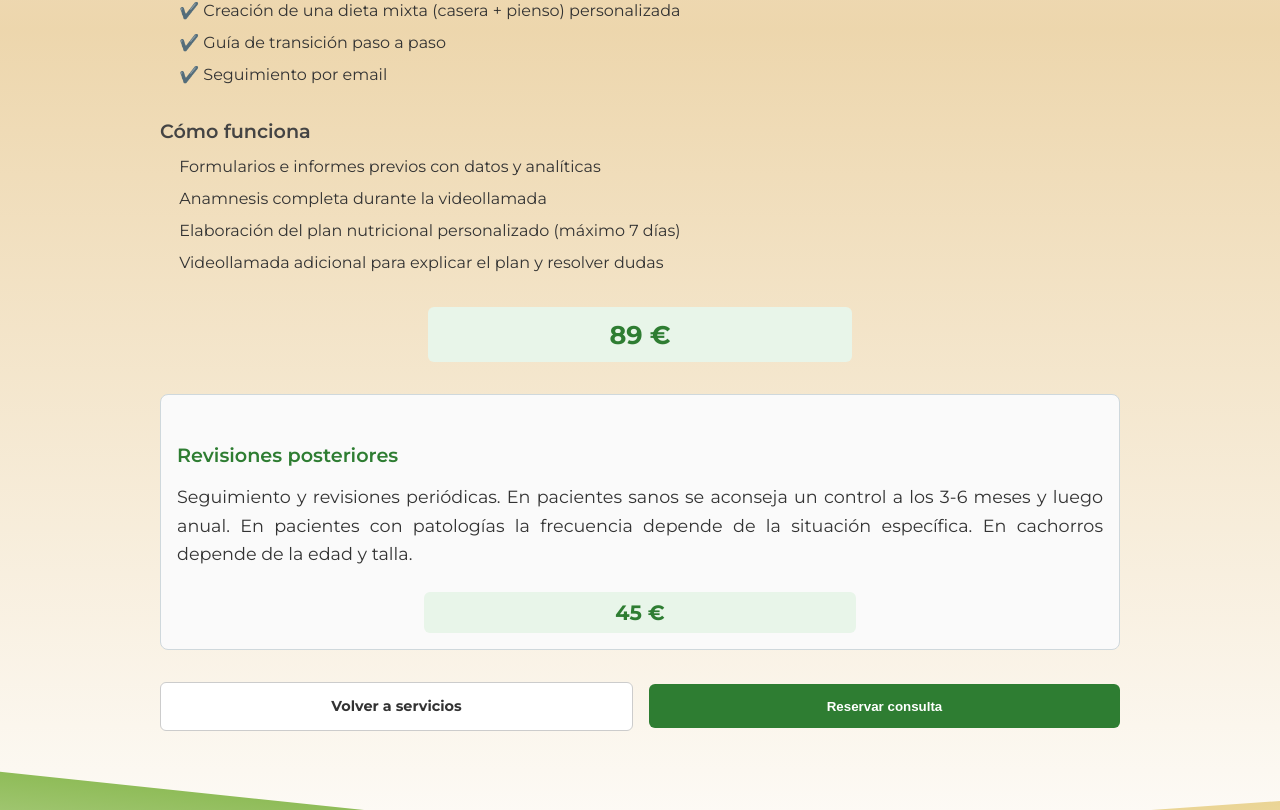
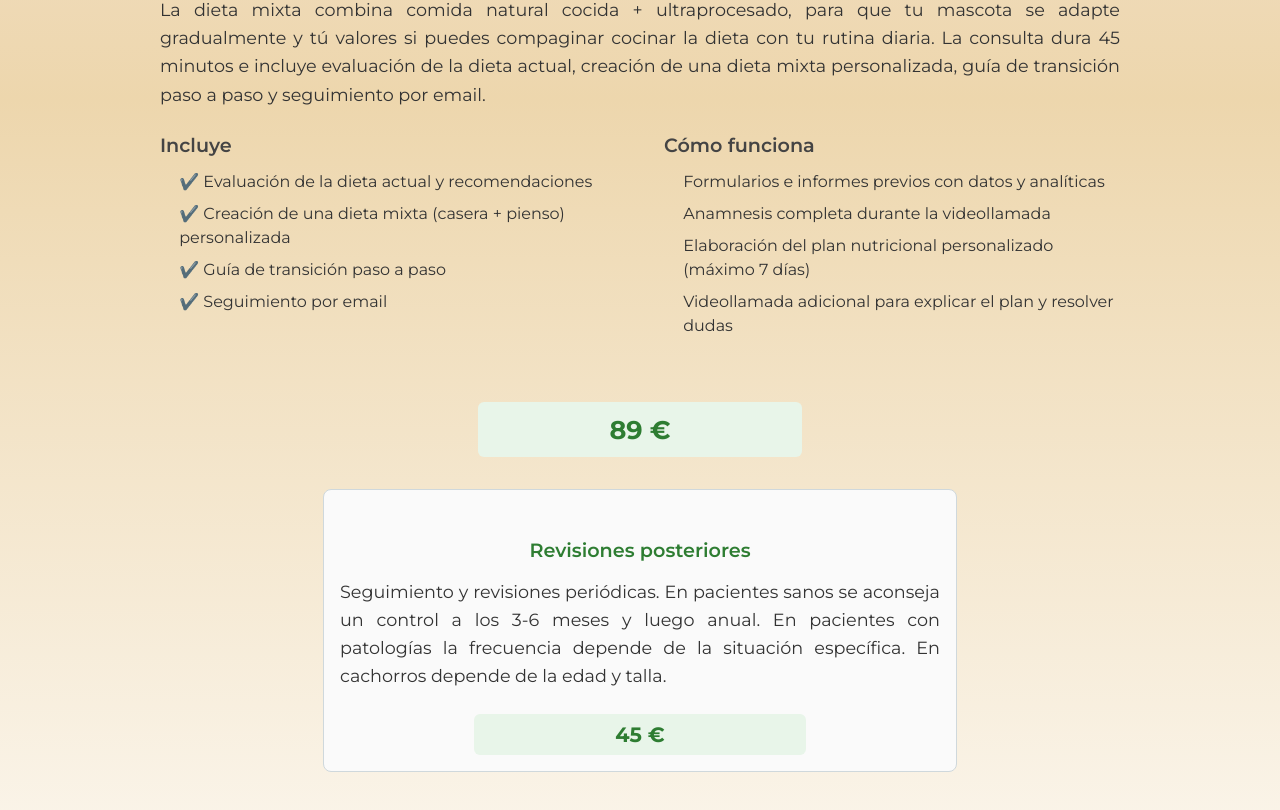
Before and after one commit to MontseMoran/silviavet, a React (Vite) app: page /services/mixta in a window 1280 px wide. Shown: the part 630-1440 px from the top of the page. Built offline with nearby package versions, Linux system fonts and the light colour scheme.

Commit message:
add media querys

```diff
--- a/src/components/ServiceDetail.jsx
+++ b/src/components/ServiceDetail.jsx
@@ -46,7 +46,7 @@ function ServiceDetail() {
       <p className="service-detail__description">
         {t(`services.${service.id}.description`)}
       </p>
-
+<div className="service-detail__info">
       <div className="service-detail__includes">
         <h3>{t("services.includesTitle")}</h3>
         <ul>
@@ -68,7 +68,7 @@ function ServiceDetail() {
           )}
         </ol>
       </div>
-
+</div>
       <p className="service-detail__price">
         {t(`services.${service.id}.price`)}
       </p>
--- a/src/styles/ServicesDetail.scss
+++ b/src/styles/ServicesDetail.scss
@@ -1,6 +1,6 @@
 .service-detail {
   padding: 1.5rem;
-  // max-width: 600px;
+
   margin: 0 auto;
   color: #333;
   margin-bottom: 4rem;
@@ -75,13 +75,16 @@
     margin: 1.5rem auto;
   }
   &__revisions-block {
-    margin-top: 2rem;
+    margin: 2rem auto;
     padding: 1rem;
     border: 1px solid #cfd8dc;
     border-radius: 8px;
     background: #fafafa;
-    text-align: left;
+    text-align: center;
     margin-bottom: 2rem;
+   width: calc(100% - 2rem);
+    max-width: 300px;
+
   }
 
   &__revisions {
@@ -134,12 +137,16 @@
       background: #fff;
       color: #333;
       text-decoration: none;
+       width: 100%;
+      max-width: 320px;
     }
 
     .reserve {
       background: #2e7d32;
       color: #fff;
       border: none;
+      width: 100%;
+      max-width: 320px;
     }
   }
 }
@@ -160,7 +167,7 @@
     padding: 2rem;
     border-radius: 12px;
     width: 90%;
-    max-width: 400px;
+    max-width: 300px;
     text-align: center;
     position: relative;
   }
@@ -211,7 +218,7 @@
 
     &__price,
     &__price-revision {
-      max-width: 400px;
+      max-width: 300px;
       width: 100%;
       width: auto;
       display: block;
@@ -230,13 +237,17 @@
       border: 4px solid #fff;
       box-shadow: 0 2px 6px rgba(0, 0, 0, 0.2);
     } */
+       &__revisions-block {
+        max-width: 600px;
+        width: 100%;
+       }
   }
 }
 
 @media (min-width: 1200px) {
   .service-detail {
     margin: 0 auto;
-    padding: 2rem 10rem 10rem 10rem;
+    padding: 4rem 10rem 10rem 10rem;
 
     &__title {
       font-size: 2rem;
@@ -245,6 +256,41 @@
     &__description {
       font-size: 1.1rem;
     }
-
+   &__buttons{
+    gap:2rem;
+    height: 100px;
+   }
+  &__info{
+    display: grid;
+    grid-template-columns: 1fr 1fr;
+    gap:3rem;
+    align-items:start;
+  }
+  &__image{
+    max-width: 500px;
+  }
   }
 }
+@media (min-width: 1900px){
+.service-detail{
+padding-top: 5rem;
+
+  &__revisions-block{
+  max-width: 1200px;
+}
+&__image{
+  max-width: 800px;
+}
+&__description{
+   max-width: 1400px;
+  margin: 2rem auto 5rem;
+  text-align: justify;
+}
+&__info{
+  max-width: 1600px;
+ margin-inline: auto;
+
+
+}
+}
+}
```
